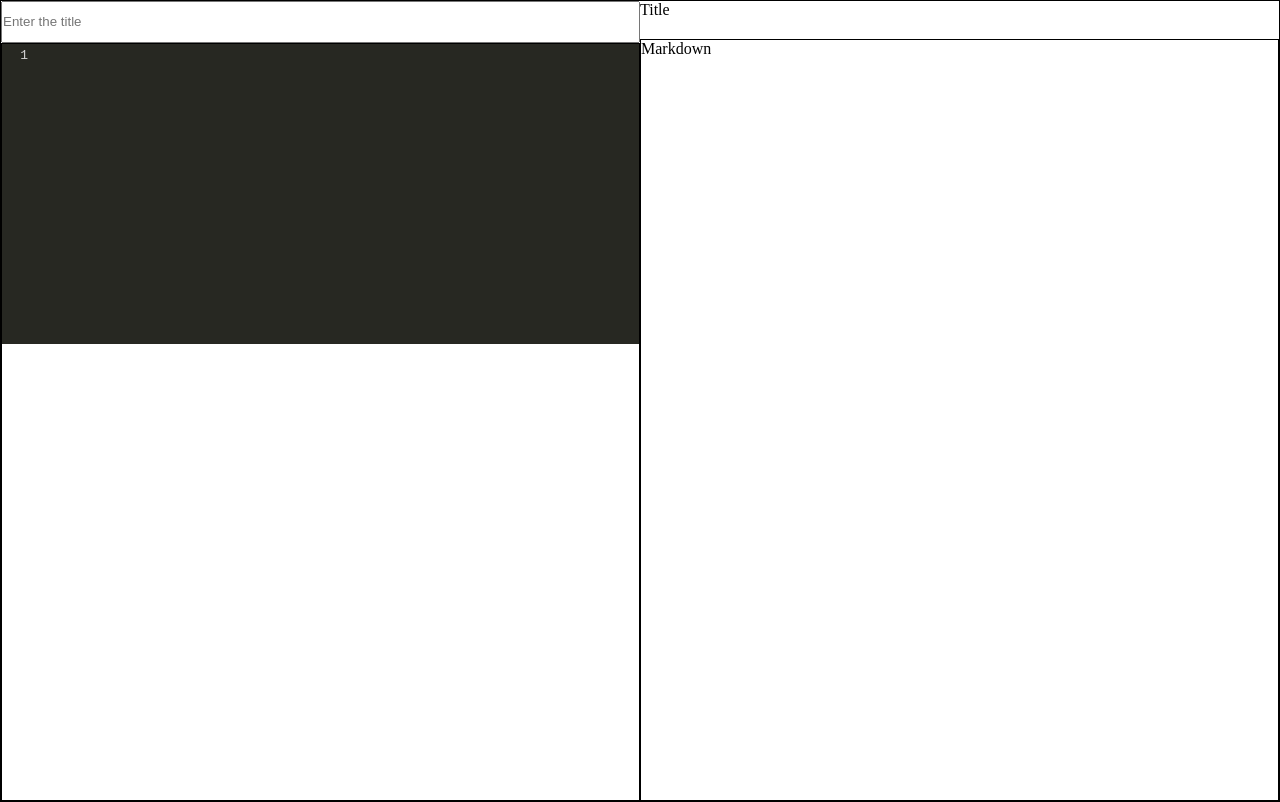
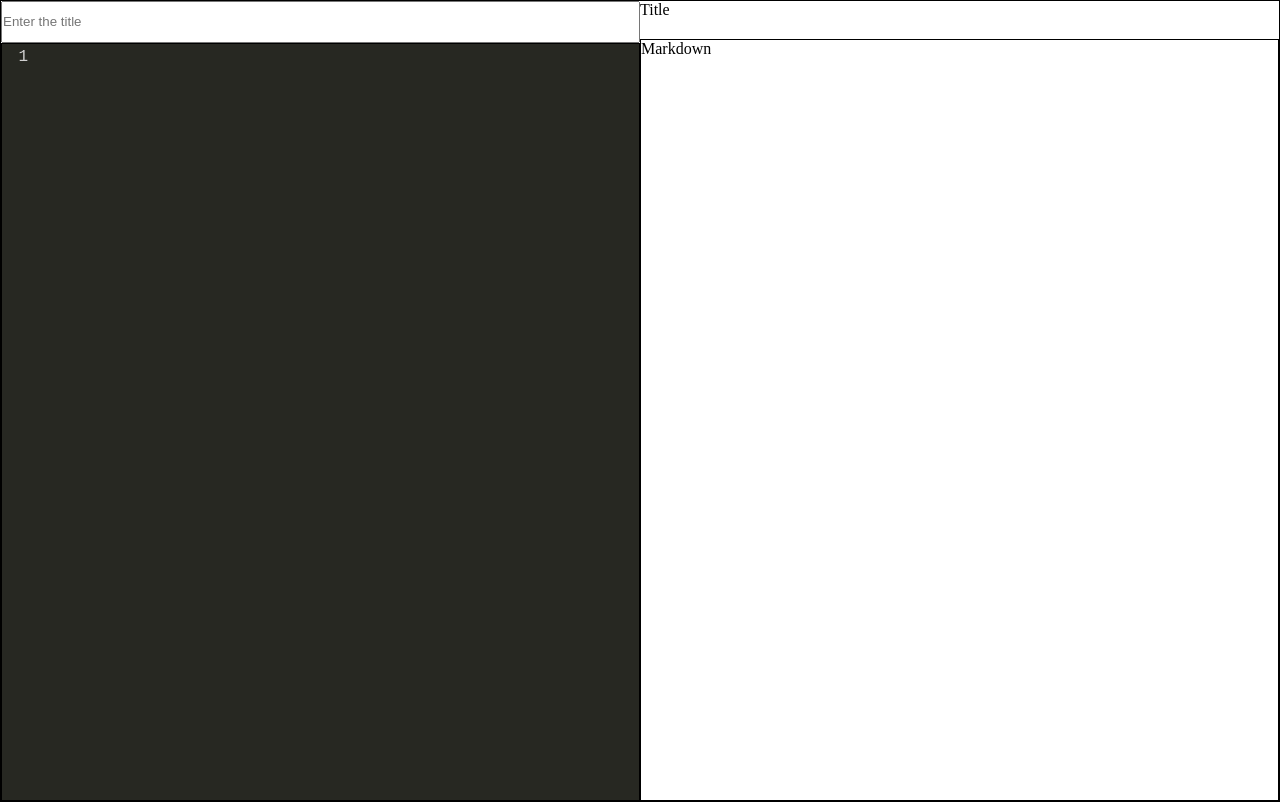
Before and after one commit to haesooKr/markdown-editor, a React (Create React App) app: page / in a window 1280 px wide. Built offline with nearby package versions, Linux system fonts and the light colour scheme.

Commit message:
Added codemirror css

```diff
--- a/src/components/Editor.css
+++ b/src/components/Editor.css
@@ -9,6 +9,13 @@
 }
 
 .editor .markdown{
+  display: flex;
+  flex-direction: column;
   flex: 20;
   border: 1px solid #000;
 }
+
+.CodeMirror{
+  font-size: 1rem;
+  flex: 1;
+}
```
